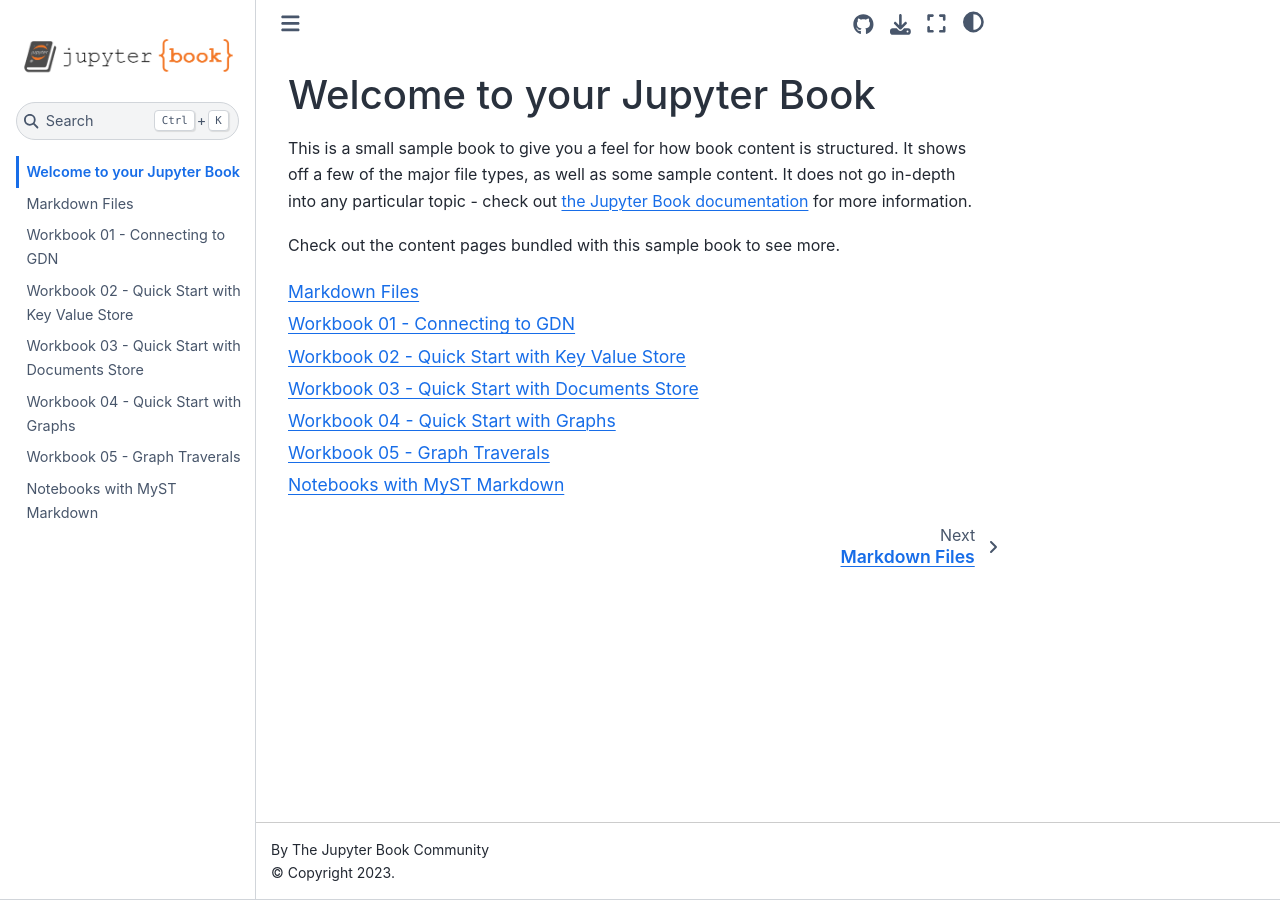
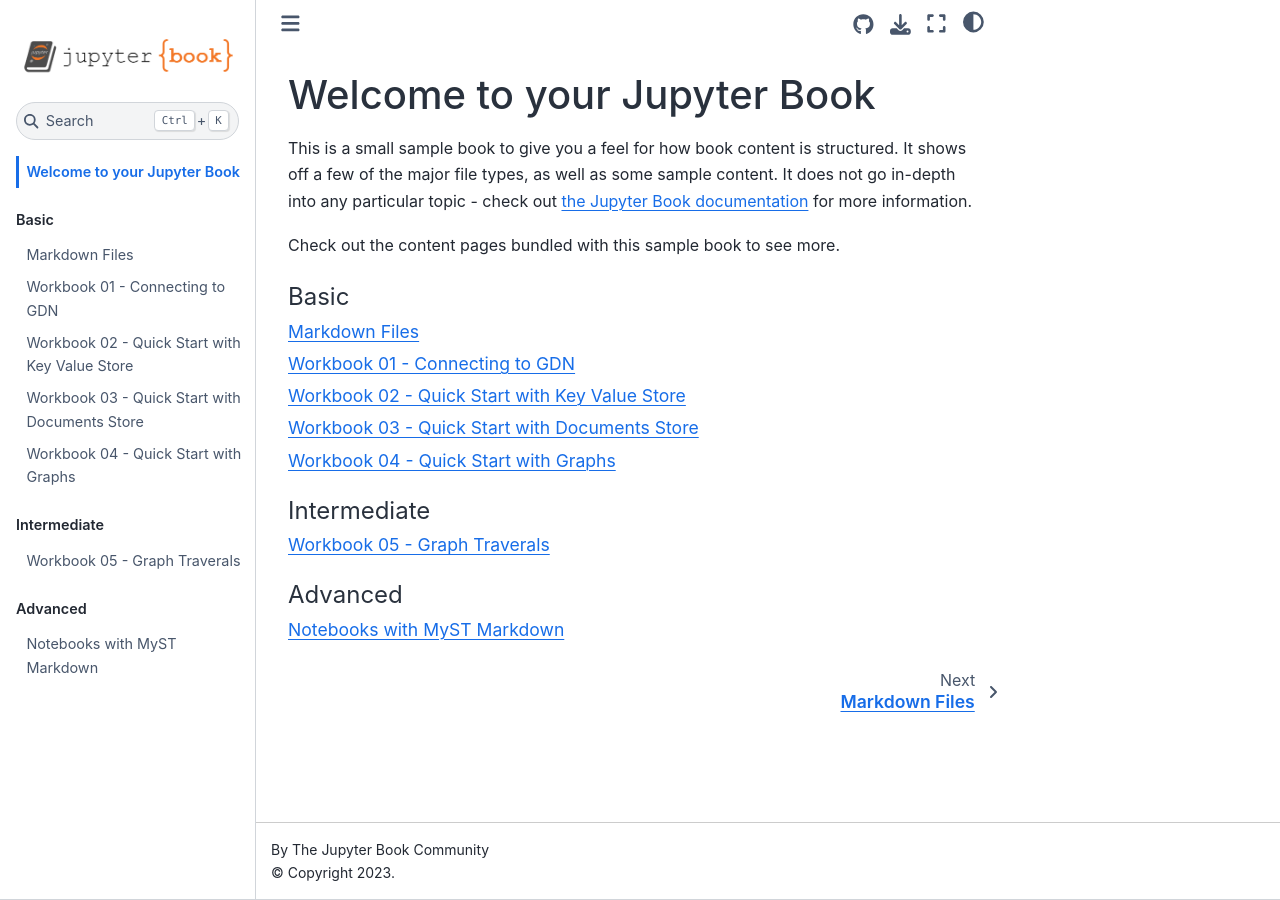
Before and after one commit to Macrometacorp/notebooks, a Jupyter Book: the page built from intro.md, in a window 1280 px wide. Built offline with Jupyter Book 1.0.4 settings and Sphinx 7.4.7 and the Sphinx Book theme 1.1.4, drawn with Linux system fonts in a browser that asks for light colours.

Commit message:
Updated the table of content file added sections

```diff
--- a/_toc.yml
+++ b/_toc.yml
@@ -3,11 +3,17 @@
 
 format: jb-book
 root: intro
-chapters:
-- file: markdown
-- file: 01_connect_gdn
-- file: 02_key_value_store.ipynb
-- file: 03_docs_store.ipynb
-- file: 04_graphs.ipynb
-- file: 05_graph_traversals.ipynb
-- file: markdown-notebooks
+parts:
+- caption: Basic
+  chapters:
+  - file: markdown
+  - file: 01_connect_gdn
+  - file: 02_key_value_store.ipynb
+  - file: 03_docs_store.ipynb
+  - file: 04_graphs.ipynb
+- caption: Intermediate
+  chapters:
+  - file: 05_graph_traversals.ipynb
+- caption: Advanced
+  chapters:
+  - file: markdown-notebooks
```
